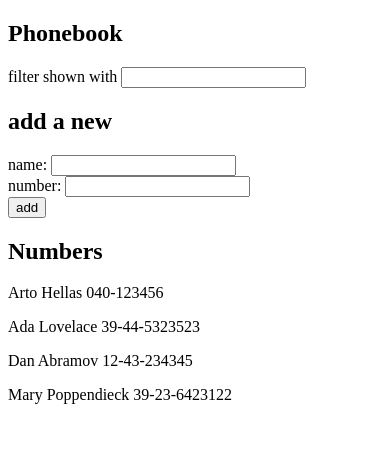
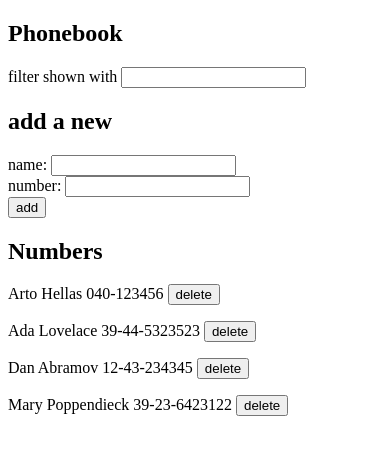
Before and after one commit to gvnlm/full-stack-open-solutions, a React (Vite) app in the folder part-2/phonebook/: page / in a window 390 px wide. Shown: the top 454 px of the page. Built offline with nearby package versions, Linux system fonts and the light colour scheme; data requests are answered from the project's data file.

Commit message:
Complete step 9 of Phonebook app front-end

```diff
--- a/part-2/phonebook/src/App.jsx
+++ b/part-2/phonebook/src/App.jsx
@@ -54,6 +54,17 @@ const App = () => {
     setNewNumber('');
   };
 
+  const removePerson = (id) => {
+    const name = persons.find((person) => person.id === id).name;
+
+    if (!window.confirm(`Delete ${name} ?`)) {
+      return;
+    }
+
+    personService.remove(id);
+    setPersons(persons.filter((person) => person.id !== id));
+  };
+
   return (
     <div>
       <h2>Phonebook</h2>
@@ -65,7 +76,7 @@ const App = () => {
         handleNumberChange={updateNewNumber}
         handleSubmit={addNewNumber}
       />
-      <Numbers persons={persons} nameFilter={nameFilter} />
+      <Numbers persons={persons} nameFilter={nameFilter} removePerson={removePerson} />
     </div>
   );
 };
--- a/part-2/phonebook/src/components/Numbers.jsx
+++ b/part-2/phonebook/src/components/Numbers.jsx
@@ -1,4 +1,4 @@
-const Numbers = ({ persons, nameFilter }) => {
+const Numbers = ({ persons, nameFilter, removePerson }) => {
   const personsFiltered = (
     persons.filter(
       ({ name }) => name.toLowerCase().includes(nameFilter.toLowerCase().trim())
@@ -8,7 +8,9 @@ const Numbers = ({ persons, nameFilter }) => {
   return (
     <>
       <h2>Numbers</h2>
-      {personsFiltered.map(({ name, number }) => <p key={name}>{name} {number}</p>)}
+      {personsFiltered.map(({ name, number, id }) => (
+        <p key={name}>{name} {number} <button onClick={() => removePerson(id)}>delete</button></p>
+      ))}
     </>
   );
 };
--- a/part-2/phonebook/src/services/persons.js
+++ b/part-2/phonebook/src/services/persons.js
@@ -14,7 +14,10 @@ const add = (person) => (
     .then((response) => response.data)
 );
 
+const remove = (id) => axios.delete(`${BASE_URL}/${id}`);
+
 export default {
   getAll,
   add,
+  remove,
 };
```
